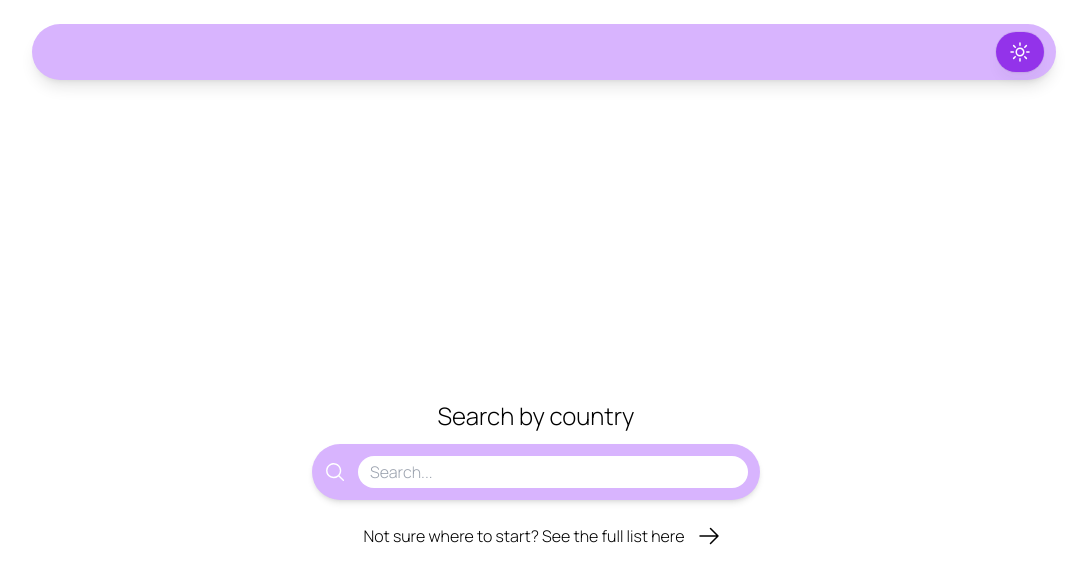
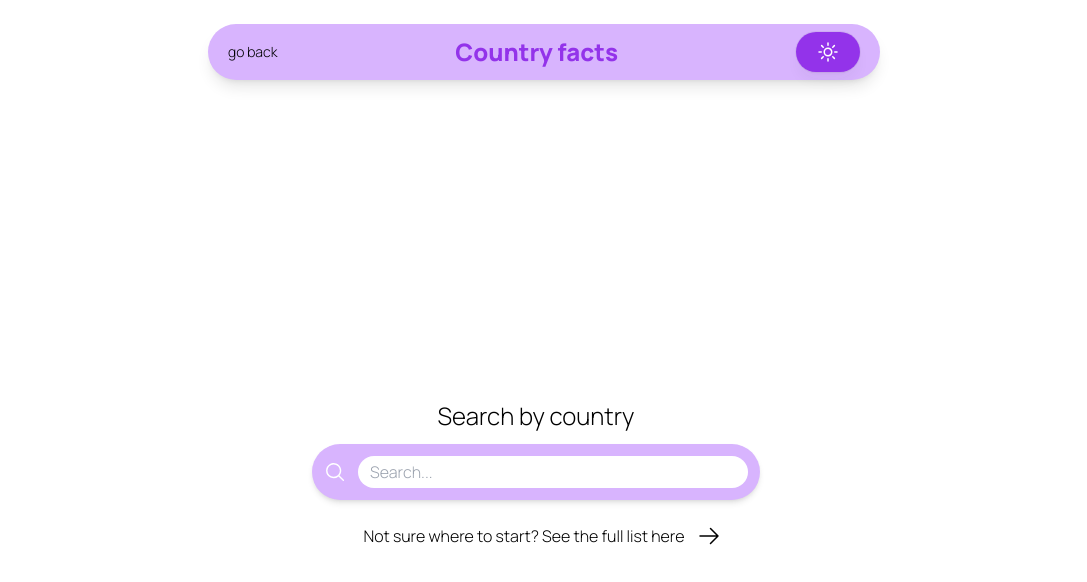
Before and after one commit to pauladayn/country-facts, a Next.js app: page /explore in a window 1280 px wide. Shown: the top 582 px of the page, without its empty margins (104-1191 px from the left). Built offline with nearby package versions, Linux system fonts and the light colour scheme.

Commit message:
fix: estilos para header y navegacion para atras

```diff
--- a/app/components/atoms/ThemeButton.tsx
+++ b/app/components/atoms/ThemeButton.tsx
@@ -4,7 +4,7 @@ import { useTheme } from 'next-themes';
 export const ThemeButton = () => {
     const { theme, setTheme } = useTheme()
     return (
-        <button className='px-3 py-2' onClick={() => setTheme(theme === 'dark' ? 'light' : 'dark')}>
+        <button className='px-5 py-2' onClick={() => setTheme(theme === 'dark' ? 'light' : 'dark')}>
 
             {theme === 'dark' ?
                 <svg
--- a/app/components/molecules/SearchBar.tsx
+++ b/app/components/molecules/SearchBar.tsx
@@ -1,7 +1,7 @@
 'use client';
 
 import { MagnifyingGlassIcon } from '@heroicons/react/24/solid';
-import { usePathname, useRouter, useSearchParams } from 'next/navigation';
+import { useRouter, useSearchParams } from 'next/navigation';
 import { useTransition } from 'react';
 import { createUrl } from '@/app/utils/createUrl';
 
--- a/app/components/organisms/Header.tsx
+++ b/app/components/organisms/Header.tsx
@@ -1,15 +1,28 @@
+'use client'
+import { useRouter, usePathname } from 'next/navigation';
 import { ThemeButton } from '../atoms/ThemeButton';
-import { SearchBar } from '../molecules/SearchBar';
 
 const Header = () => {
+    const router = useRouter()
+    const pathname = usePathname()
+
+    const handleBackNavigation = () => {
+        router.back()
+    }
+
     return (
         <header className='z-50 flex flex-col'>
             <div className='z-10 h-18 pt-6'>
                 <div className='relative px-4 sm:px-8 lg:ps-12 lg: pe-5'>
-                    <div className='max-w-2xl lg:max-w-5xl mx-auto'>
+                    <div className='max-w-2xl lg:max-w-2xl mx-auto'>
                         <div className='dark:bg-zinc-900 bg-purple-300 w-full rounded-full py-2 shadow-lg'>
-                            <div className='flex justify-center items-center'>
-                                <div className='ms-auto me-3 pointer-events-auto rounded-3xl text-white bg-purple-600 shadow-lg shadow-zinc-800/5 ring-1 ring-zinc-900/5 backdrop-blur transition dark:bg-purple-400 dark:ring-white/10 dark:hover:ring-white/20'>
+                            <div className='flex justify-between items-center'>
+                                {pathname !== '/' && <button className='ps-5 text-sm' onClick={handleBackNavigation}>
+                                    go back
+                                </button>}
+
+                                <p className='text-2xl font-extrabold px-5 text-purple-600 dark:text-white ms-auto'>Country facts</p>
+                                <div className='ms-auto me-5 pointer-events-auto rounded-3xl text-white bg-purple-600 shadow-lg shadow-zinc-800/5 ring-1 ring-zinc-900/5 backdrop-blur transition dark:bg-purple-400 dark:ring-white/10 dark:hover:ring-white/20'>
                                     <ThemeButton />
                                 </div>
                             </div>
```
